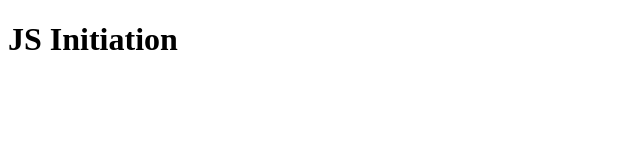
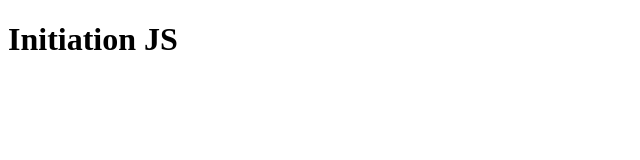
Before and after one commit to FlorentMaury/Debut-Javascript-Cloud-Campus, a plain HTML site: page index.html in a window 1280 px wide. Shown: the whole page, without its empty margins (0-640 px from the left). Drawn offline with Linux system fonts and the light colour scheme.

Commit message:
Récupération du HTML.

```diff
--- a/index.html
+++ b/index.html
@@ -3,10 +3,10 @@
 <head>
     <meta charset="UTF-8">
     <meta name="viewport" content="width=device-width, initial-scale=1.0">
-    <title>JS initiation</title>
+    <title>Document</title>
 </head>
 <body>
-    <h1>JS Initiation</h1>
+    <h1>Initiation JS</h1>
     <script src="script.js"></script>
 </body>
 </html>
--- a/script.js
+++ b/script.js
@@ -364,7 +364,7 @@ const books = [
 
 function wasRented(books) {
         let response = true;
-        books.forEach((book => {
+        books.forEach((book) => {
                 if (book.rented === 0) {
                         response = false;
                 }
```
